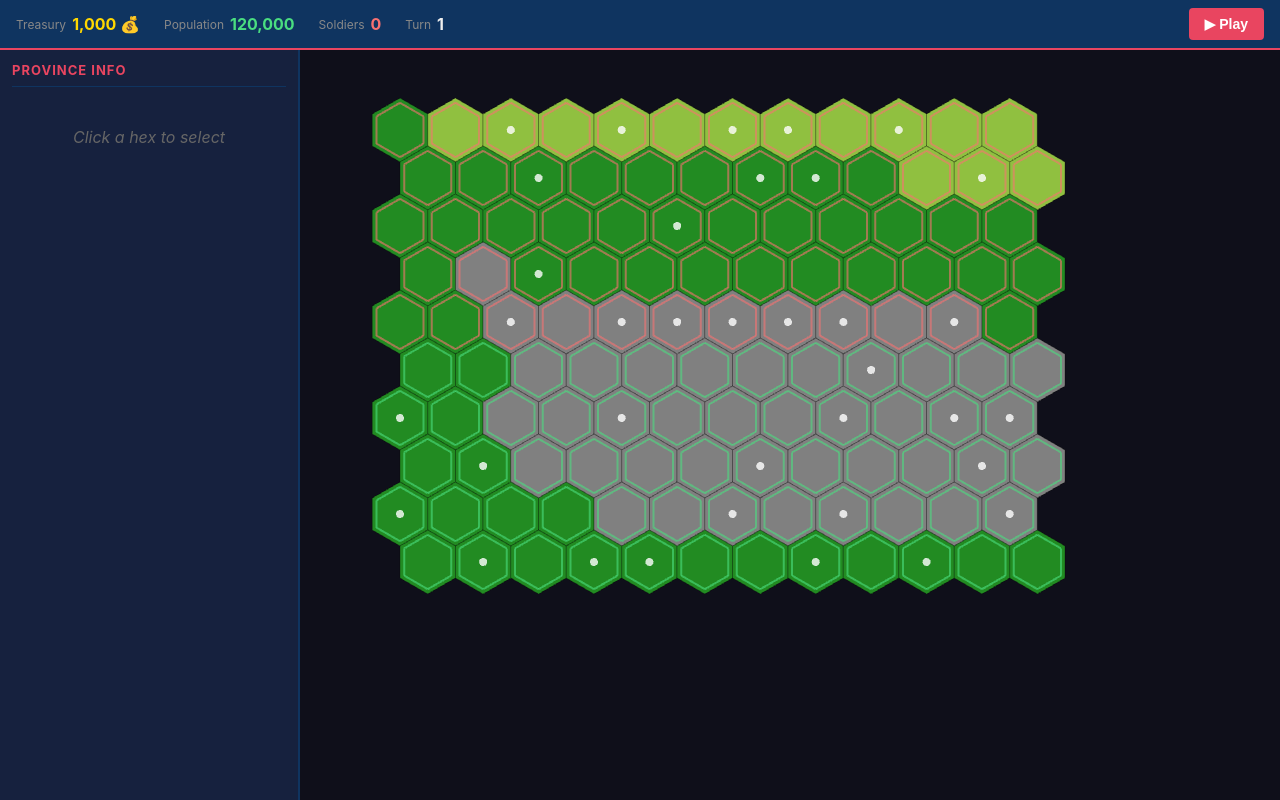
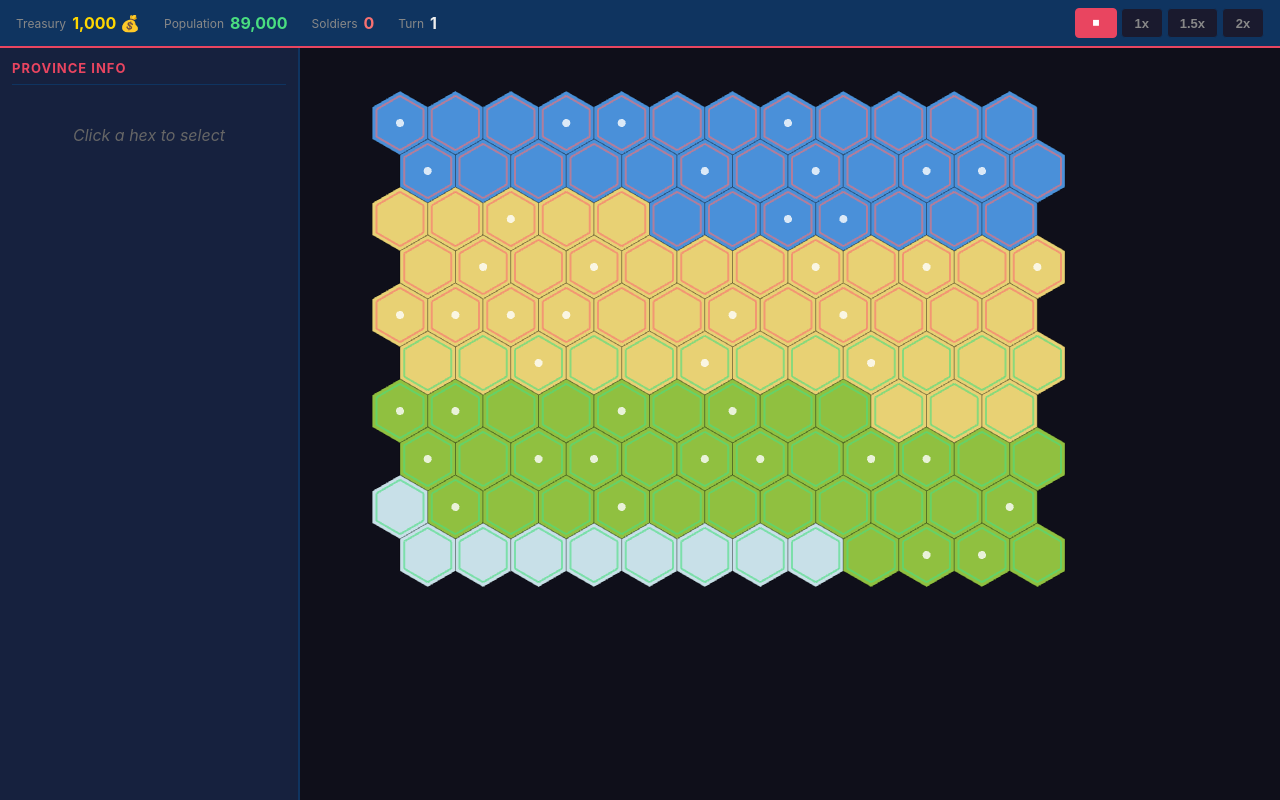
Before and after one commit to fjdiod2/logistics-game, a website built with Vite: page index.html in a window 1280 px wide. Built offline with nearby package versions, Linux system fonts and the light colour scheme; animation ran at ten frames a second.

Commit message:
random map

```diff
--- a/index.html
+++ b/index.html
@@ -77,8 +77,41 @@
 
       .btn:hover { background: #ff6b8a; }
       .btn:disabled { background: #555; cursor: not-allowed; }
-      .btn.playing { background: #4ade80; }
-      .btn.playing:hover { background: #22c55e; }
+
+      /* Speed control buttons */
+      .speed-controls {
+        display: flex;
+        gap: 4px;
+      }
+
+      .btn-speed {
+        background: #1a1a2e;
+        color: #888;
+        border: 1px solid #0f3460;
+        padding: 6px 12px;
+        border-radius: 4px;
+        cursor: pointer;
+        font-size: 13px;
+        font-weight: bold;
+        min-width: 42px;
+        transition: all 0.15s ease;
+      }
+
+      .btn-speed:hover {
+        background: #0f3460;
+        color: #eee;
+        border-color: #e94560;
+      }
+
+      .btn-speed.active {
+        background: #e94560;
+        color: #fff;
+        border-color: #e94560;
+      }
+
+      .btn-speed.active:hover {
+        background: #ff6b8a;
+      }
 
       .btn-small {
         background: #0f3460;
@@ -1214,7 +1247,7 @@
           </div>
         </div>
         <div class="controls">
-          <button class="btn" id="btn-next-turn">▶ Play</button>
+          <div class="speed-controls" id="speed-controls"></div>
         </div>
       </div>
       <div id="main-area">
--- a/src/data/gameConfig.js
+++ b/src/data/gameConfig.js
@@ -81,7 +81,15 @@ export const GAME_CONFIG = {
   // TURN TIMING
   // ===================
 
-  turnDurationMs: 2000,          // 0 = manual turns, >0 = auto-advance (ms)
+  turnDurationMs: 2000,          // Base turn duration (ms) - modified by speed multiplier
+
+  // Speed control options
+  speedOptions: [
+    { label: '⏹', multiplier: 0 },      // Paused
+    { label: '1x', multiplier: 1 },     // Normal speed (2000ms)
+    { label: '1.5x', multiplier: 1.5 }, // Faster (1333ms)
+    { label: '2x', multiplier: 2 }      // Fastest (1000ms)
+  ],
 
   // ===================
   // MAP GENERATION
--- a/src/main.js
+++ b/src/main.js
@@ -133,7 +133,7 @@ function startGame() {
 
     // Start game loop (begins paused)
     GameState.start()
-    topBar.updatePauseButton()
+    topBar.updateSpeedButtons()
   })
 
   // Handle worker allocation changes
--- a/src/scenes/MapScene.js
+++ b/src/scenes/MapScene.js
@@ -41,7 +41,6 @@ export class MapScene extends Phaser.Scene {
     this.mapData = generateMap({
       width: 12,
       height: 10,
-      seed: 12345,
       name: 'Test Map'
     })
 
--- a/src/systems/GameState.js
+++ b/src/systems/GameState.js
@@ -47,8 +47,16 @@ class GameStateManager {
     this.lastTurnSummary = null
 
     // Timer control for real-time mode
-    this.paused = true
+    this.speedIndex = 0  // 0 = paused, 1 = 1x, 2 = 1.5x, 3 = 2x
     this.timerHandle = null
+  }
+
+  /**
+   * Check if game is paused (speed index 0)
+   * @returns {boolean}
+   */
+  get paused() {
+    return this.speedIndex === 0
   }
 
   /**
@@ -65,32 +73,58 @@ class GameStateManager {
    */
   start() {
     // Game starts paused, user must click Play
-    this.paused = true
-    this.emit('paused', { paused: true })
+    this.speedIndex = 0
+    this.emit('speedChanged', { speedIndex: 0 })
   }
 
   /**
-   * Pause the game loop
+   * Set game speed
+   * @param {number} index - Speed index (0 = paused, 1 = 1x, 2 = 1.5x, 3 = 2x)
    */
-  pause() {
+  setSpeed(index) {
+    // Clear existing timer
     if (this.timerHandle) {
       clearInterval(this.timerHandle)
       this.timerHandle = null
     }
-    this.paused = true
-    this.emit('paused', { paused: true })
+
+    // Clamp index to valid range
+    const speedOptions = GAME_CONFIG.speedOptions || []
+    this.speedIndex = Math.max(0, Math.min(index, speedOptions.length - 1))
+
+    // If speed > 0, create new interval
+    if (this.speedIndex > 0 && GAME_CONFIG.turnDurationMs > 0) {
+      const multiplier = speedOptions[this.speedIndex]?.multiplier || 1
+      const interval = Math.round(GAME_CONFIG.turnDurationMs / multiplier)
+      this.timerHandle = setInterval(() => {
+        this.nextTurn()
+      }, interval)
+    }
+
+    this.emit('speedChanged', { speedIndex: this.speedIndex })
   }
 
   /**
-   * Resume the game loop
+   * Get current speed index
+   * @returns {number}
+   */
+  getSpeed() {
+    return this.speedIndex
+  }
+
+  /**
+   * Pause the game loop (shortcut for setSpeed(0))
+   */
+  pause() {
+    this.setSpeed(0)
+  }
+
+  /**
+   * Resume the game loop at normal speed (shortcut for setSpeed(1))
    */
   resume() {
-    if (this.paused && GAME_CONFIG.turnDurationMs > 0) {
-      this.paused = false
-      this.timerHandle = setInterval(() => {
-        this.nextTurn()
-      }, GAME_CONFIG.turnDurationMs)
-      this.emit('resumed', { paused: false })
+    if (this.paused) {
+      this.setSpeed(1)
     }
   }
 
@@ -101,9 +135,9 @@ class GameStateManager {
   togglePause() {
     console.log('togglePause called, current paused:', this.paused)
     if (this.paused) {
-      this.resume()
+      this.setSpeed(1)
     } else {
-      this.pause()
+      this.setSpeed(0)
     }
     console.log('togglePause done, new paused:', this.paused)
     return this.paused
--- a/src/ui/TopBar.js
+++ b/src/ui/TopBar.js
@@ -2,6 +2,7 @@
 // Displays global game stats and controls
 
 import { GameState } from '../systems/GameState.js'
+import { GAME_CONFIG } from '../data/gameConfig.js'
 
 export class TopBar {
   constructor() {
@@ -10,28 +11,45 @@ export class TopBar {
       population: document.getElementById('stat-population'),
       soldiers: document.getElementById('stat-soldiers'),
       turn: document.getElementById('stat-turn'),
-      nextTurnBtn: document.getElementById('btn-next-turn')
+      speedControls: document.getElementById('speed-controls')
     }
 
+    this.speedButtons = []
     this.onNextTurn = null
+    this.setupSpeedButtons()
     this.setupEventListeners()
   }
 
-  setupEventListeners() {
-    this.elements.nextTurnBtn?.addEventListener('click', () => {
-      console.log('Play/Pause clicked, paused:', GameState.paused)
-      GameState.togglePause()
-      this.updatePauseButton()
+  setupSpeedButtons() {
+    const container = this.elements.speedControls
+    if (!container) return
+
+    const speedOptions = GAME_CONFIG.speedOptions || []
+
+    speedOptions.forEach((option, index) => {
+      const btn = document.createElement('button')
+      btn.className = 'btn-speed'
+      btn.textContent = option.label
+      btn.dataset.speedIndex = index
+      btn.addEventListener('click', () => {
+        GameState.setSpeed(index)
+      })
+      container.appendChild(btn)
+      this.speedButtons.push(btn)
     })
 
+    // Set initial state
+    this.updateSpeedButtons()
+  }
+
+  setupEventListeners() {
     // Listen for game state changes
     GameState.on('turnProcessed', () => this.update())
     GameState.on('treasuryChanged', () => this.updateTreasury())
     GameState.on('soldiersChanged', () => this.updateSoldiers())
 
-    // Listen for pause/resume events
-    GameState.on('paused', () => this.updatePauseButton())
-    GameState.on('resumed', () => this.updatePauseButton())
+    // Listen for speed change events
+    GameState.on('speedChanged', () => this.updateSpeedButtons())
   }
 
   // Set callback for next turn button (kept for compatibility)
@@ -39,17 +57,16 @@ export class TopBar {
     this.onNextTurn = callback
   }
 
-  // Update pause/play button text
-  updatePauseButton() {
-    if (this.elements.nextTurnBtn) {
-      if (GameState.paused) {
-        this.elements.nextTurnBtn.textContent = '▶ Play'
-        this.elements.nextTurnBtn.classList.remove('playing')
+  // Update speed button states
+  updateSpeedButtons() {
+    const currentSpeed = GameState.getSpeed()
+    this.speedButtons.forEach((btn, index) => {
+      if (index === currentSpeed) {
+        btn.classList.add('active')
       } else {
-        this.elements.nextTurnBtn.textContent = '⏸ Pause'
-        this.elements.nextTurnBtn.classList.add('playing')
+        btn.classList.remove('active')
       }
-    }
+    })
   }
 
   // Update all stats
```
